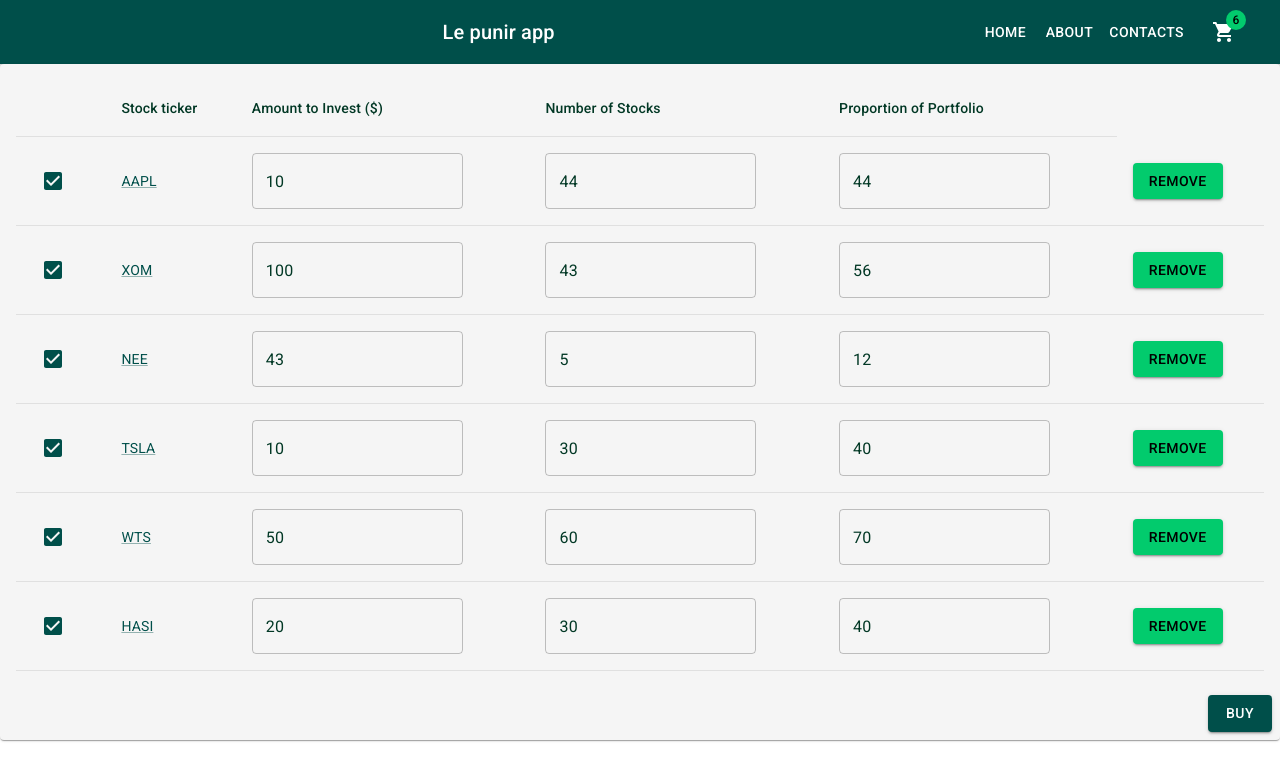
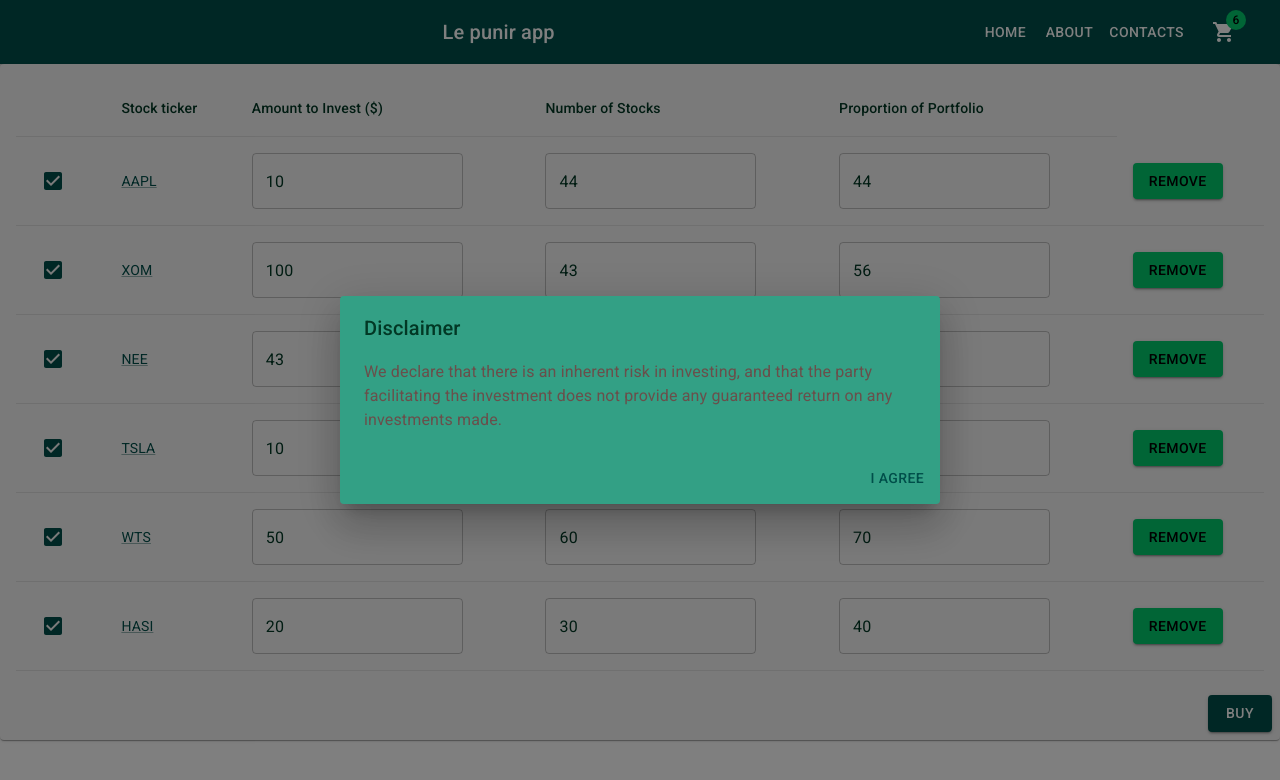
Before and after one commit to dignomes/react, a React (Create React App) app: page /cart in a window 1280 px wide. Shown: the top 780 px of the page. Built offline with nearby package versions, Linux system fonts and the light colour scheme.

Commit message:
Disclamer

```diff
--- a/src/App.tsx
+++ b/src/App.tsx
@@ -9,8 +9,24 @@
 import Cart from './Cart/Cart';
 import { Provider } from 'react-redux';
 import store from './Store/Store';
+import { useEffect, useState } from 'react';
+import DisclaimerModal from './Components/DisclamerModal/DisclamerModal';
 
 function App() {
+  const [hasAcceptedDisclaimer, setHasAcceptedDisclaimer] = useState<boolean>(false);
+
+  useEffect(() => {
+    const accepted = localStorage.getItem('hasAcceptedDisclaimer');
+    if (accepted) {
+      setHasAcceptedDisclaimer(true);
+    }
+  }, []);
+
+  const handleAccept = () => {
+    localStorage.setItem('hasAcceptedDisclaimer', 'true');
+    setHasAcceptedDisclaimer(true);
+  };
+
   return (
     <Provider store={store}>
       <ThemeProvider theme={theme}>
@@ -23,6 +39,7 @@
               <Route path="/contacts" element={<Contacts />} />
               <Route path="/cart" element={<Cart />} />
             </Routes>
+            <DisclaimerModal isOpen={!hasAcceptedDisclaimer} onAccept={handleAccept} />
           </div>
         </Router>
       </ThemeProvider>
--- /dev/null
+++ b/src/Components/DisclamerModal/DisclamerModal.tsx
@@ -0,0 +1,27 @@
+import React from 'react';
+import { Dialog, DialogActions, DialogContent, DialogContentText, DialogTitle, Button } from '@mui/material';
+
+interface Props {
+  isOpen: boolean;
+  onAccept: () => void;
+}
+
+const DisclaimerModal: React.FC<Props> = ({ isOpen, onAccept }) => {
+  return (
+    <Dialog open={isOpen} aria-labelledby="disclaimer-dialog-title">
+      <DialogTitle id="disclaimer-dialog-title">Disclaimer</DialogTitle>
+      <DialogContent>
+        <DialogContentText>
+            We declare that there is an inherent risk in investing, and that the party facilitating the investment does not provide any guaranteed return on any investments made.
+        </DialogContentText>
+      </DialogContent>
+      <DialogActions>
+        <Button onClick={onAccept} color="primary">
+          I Agree
+        </Button>
+      </DialogActions>
+    </Dialog>
+  );
+}
+
+export default DisclaimerModal;
```
